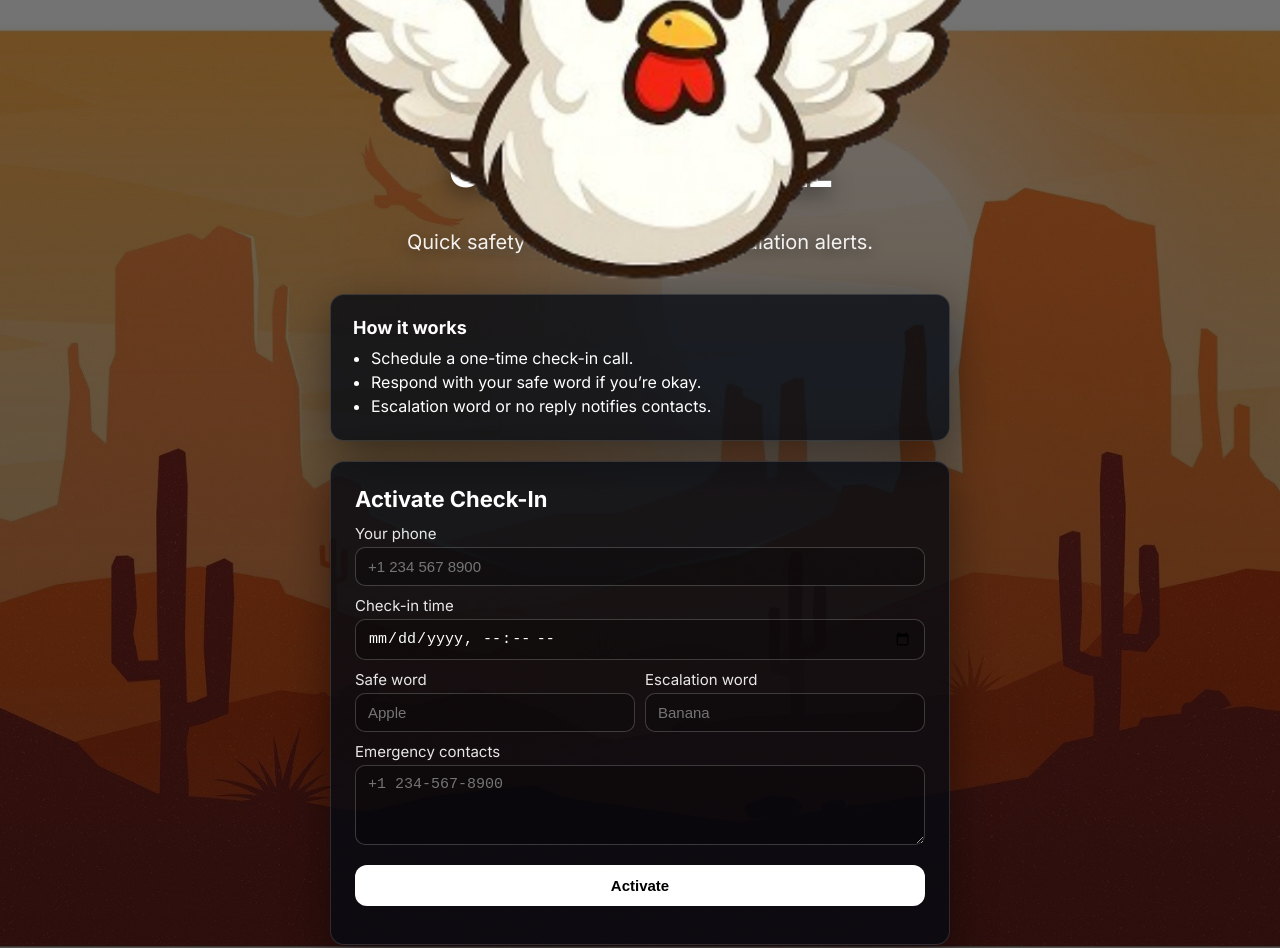
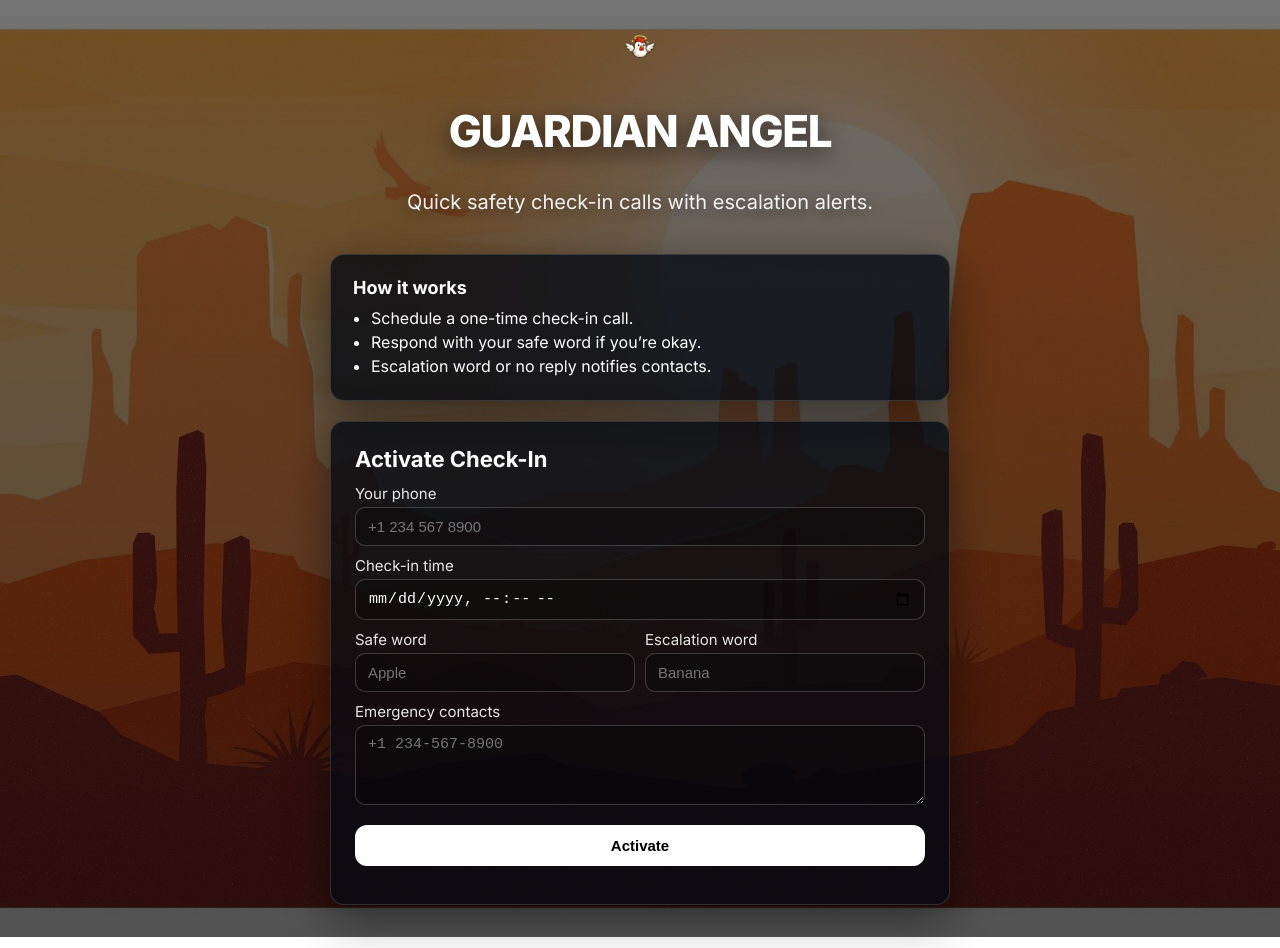
Before and after one commit to jay-rojas/guardian-angel, a plain HTML site: page index.html in a window 1280 px wide. Shown: the top 948 px of the page. Drawn offline with Linux system fonts and the light colour scheme.

Commit message:
Update index.html

```diff
--- a/index.html
+++ b/index.html
@@ -72,17 +72,24 @@
       .henLogo { animation: none; }
     }
 
-    .henLogo{
-      width: 100px;
-      height: 100px;
-      display:flex;
-      align-items:center;
-      justify-content:center;
-      padding: 10px;
+    .henLogo {
+      width: 60px; /* Reduced from 100px */
+      height: 60px; /* Reduced from 100px */
+      display: flex;
+      align-items: center;
+      justify-content: center;
+      padding: 5px; /* Slightly reduced padding */
 
       animation: henBounce 2.2s cubic-bezier(0.22, 0.61, 0.36, 1) infinite;
       will-change: transform;
       transform: translateZ(0);
+    }
+
+    /* Add this right below .henLogo to make sure the image fits the new smaller size */
+    .henLogo img {
+      width: 100%;
+      height: auto;
+      object-fit: contain;
     }
 
     .brand .mark{
```
